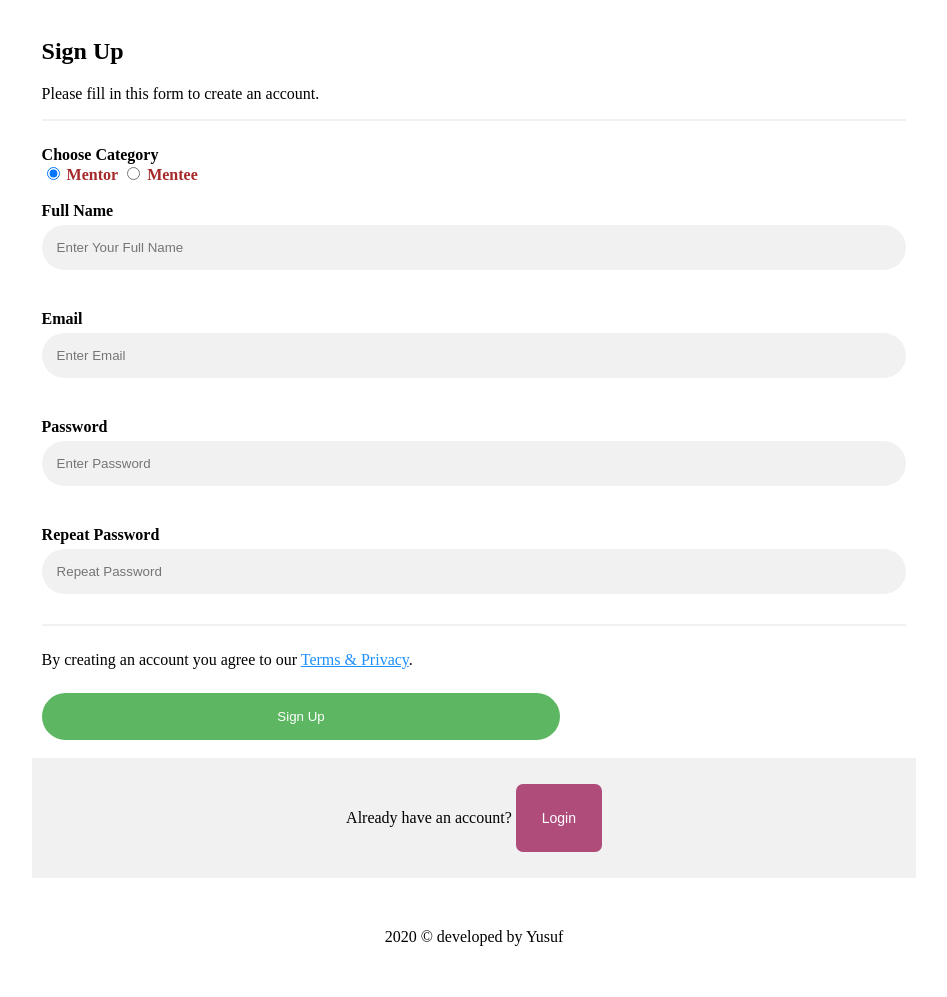
After one commit to Ola-Yusuf/mentorship, a PHP site: page /ui/index.html in a window 1280 px wide. The commit adds this page. Shown: the whole page, without its empty margins (166-1113 px from the left). Run offline with PHP 8.4, Linux system fonts and the light colour scheme.

Commit message:
create index page and set up profile view

```diff
--- /dev/null
+++ b/ui/index.html
@@ -0,0 +1,113 @@
+<!DOCTYPE html>
+<html lang="en">
+<head>
+  <meta charset="UTF-8">
+  <meta name="viewport" content="width=device-width, initial-scale=1.0">
+  <title>Mentorship</title>
+  <link rel="stylesheet" href="style/style.css">
+</head>
+<body>
+  <section id="signUpSection">
+    <div id="inner-div ">
+    <form action="" id="signUpForm">
+      <div class="container" >
+        <h1>Sign Up</h1>
+        <p>Please fill in this form to create an account.</p>
+        <hr>
+        <label for="category"><b>Choose Category</b></label>
+        <div>
+        <input checked="checked" type="radio" name="category" id="rd1" value="mentor"/>
+        <label for="rd1"><b style="color: brown;"> Mentor</b></label>
+
+        <input type="radio" name="category" id="rd2" value="mentee"/>
+        <label for="rd2"> <b style="color: brown;"> Mentee </b></label>
+        </div>
+        <br>
+
+        <label for="name"><b>Full Name</b></label><br>
+        <input type="text" placeholder="Enter Your Full Name" name="name" id="name" required>
+        <br><br>
+
+        <label for="email"><b>Email</b></label><br>
+        <input type="email" placeholder="Enter Email" name="email" id="email" required>
+        <br><br>
+
+        <label for="password"><b>Password</b></label><br>
+        <input type="password" placeholder="Enter Password" name="password" id="password" required>
+        <br><br>
+
+        <label for="password-repeat"><b>Repeat Password</b></label><br>
+        <input type="password" placeholder="Repeat Password" name="password-repeat" id="password-repeat" required>
+        <hr>
+
+        <p>By creating an account you agree to our <a href="#">Terms & Privacy</a>.</p>
+        <button type="submit" class="registerbtn">Sign Up</button>
+      </div>
+      <div class="container signin">
+        <p>Already have an account? <button id="loginButton" type="button">Login</button></p>
+      </div>
+    </form>
+    </div>
+  </section>
+  <section id="loginSection">
+    <div class="container">
+      <div id="inner-div ">
+      <form action="" id="loginForm">
+        <div class="container" >
+          <h1>Login</h1>
+          <p>Please fill in this form to create an account.</p>
+          <hr>
+          <label for="category"><b>Choose Category</b></label>
+          <div>
+          <input checked="checked" type="radio" name="login_category" id="rd11" value="mentor"/>
+          <label for="rd1"> <b style="color: brown;"> Mentor </b></label>
+
+          <input type="radio" name="login_category" id="rd22" value="mentee"/>
+          <label for="rd2"><b style="color: brown;"> Mentee </b></label>
+          </div>
+          <br>
+
+          <label for="email"><b>Email</b></label><br>
+          <input type="text" placeholder="Enter Email" disabled name="login_email" id="login_email" required>
+          <br><br>
+
+          <label for="password"><b>Password</b></label><br>
+          <input type="password" placeholder="Enter Password" name="login_password"  disabled id="login_password" required>
+          <br><br>
+          <button type="submit" class="registerbtn">Login</button>
+        </div>
+        <div class="container signin">
+          <p>Yet to register? <button id="signUpButton" type="button">Sign Up</button></p>
+        </div>
+      </form>
+    </div>
+    </div>
+  </section>
+  <section id="profileSection">
+    <div class="container">
+      <div id="profile_info">
+        <table>
+          <thead>
+            <tr><th colspan="2"> <strong> PROFILE </strong></th></tr>
+          </thead>
+          <tbody>
+            <tr><td>Category</td><td id="userCategory">None</td></tr>
+            <tr><td>Full Name</td><td id="profile_fullname">None</td></tr>
+            <tr><td>Email Address</td><td id="profile_email">None</td></tr>
+            <tr><td>Created On</td><td id="profile_created_on">None</td></tr>
+            <tr id="listOfMentor"><td>Mentors</td><td id="menteesMentor">None</td></tr>
+          </tbody>
+        </table>
+      </div>
+      <div class="container signin">
+        <p><button id="logoutButton" type="button">Logout</button></p>
+      </div>
+    </div>
+  </section>
+  <footer id="footer">
+    <div id="footer_content" align-text=center> 2020 &copy; developed by Yusuf </div>
+  </footer>
+
+  <script type="text/javascript" src="js/api.js"></script>
+</body>
+</html>
--- a/ui/js/api.js
+++ b/ui/js/api.js
@@ -1,6 +1,6 @@
  class Api {
   constructor() {
-    this.production = true;
+    this.production = false;
     if(this.production){
       this.api = "https://secure-reef-39872.herokuapp.com/api/"; //production api
     }else{
@@ -31,36 +31,95 @@
     return this.api+"mentor_of_mentee.php?mentee_id="+id;
     }
 
-    async signUp(url, myForm){
-      let formdata = new FormData(myForm);
-      let request = new Request(url, { method: "POST",
-                                       body: formdata });
-      return await fetch(request);
+}
+
+document.addEventListener('DOMContentLoaded', function() {
+
+let x = new Api();
+const signUpForm = document.querySelector('#signUpForm'),
+       signUpButton = document.querySelector('#signUpButton'),
+       loginButton = document.querySelector('#loginButton'),
+       logoutButton = document.querySelector('#logoutButton');
+
+let signUpSection = document.getElementById('signUpSection'),
+     profileSection = document.getElementById('profileSection'),
+     loginSection = document.getElementById('loginSection'),
+
+     userCategory = document.getElementById('userCategory'),
+     profile_fullname = document.getElementById('profile_fullname'),
+     profile_email = document.getElementById('profile_email'),
+     profile_created_on = document.getElementById('profile_created_on'),
+     listOfMentor = document.getElementById('listOfMentor'),
+     menteesMentor = document.getElementById('menteesMentor'),
+    password = document.getElementById("password"),
+    confirm_password = document.getElementById("password-repeat");
+
+if(sessionStorage.getItem("Token") !== null){
+  signUpSection.style.display = "none";
+  profileSection.style.display = "block";
+  loginSection.style.display = "none"
+
+  //ste profile details
+  userCategory.innerText = sessionStorage.getItem("Category");
+  profile_fullname.innerText  = sessionStorage.getItem("Name");
+  profile_email.innerText  = sessionStorage.getItem("Email");
+  profile_created_on.innerText  = sessionStorage.getItem("Created");
+
+  //check if user is mentor
+  if(sessionStorage.getItem("Category") == 'mentor'){
+    listOfMentor.style.display = "none";
     }
+  else if(sessionStorage.getItem("Category") == 'mentee'){
+      // listOfMentor.style.display = "block";
+      menteesMentor.innerText = sessionStorage.getItem("Mentor");
+    }
+}else{
+  signUpSection.style.display = "block";
+  profileSection.style.display = "none";
+  loginSection.style.display = "none"
 }
+
+logoutButton.addEventListener('click', () => {
+    sessionStorage.clear();
+    signUpSection.style.display = "block";
+    profileSection.style.display = "none";
+    loginSection.style.display = "none";
+})
+
+loginButton.addEventListener('click', () => {
+  if(sessionStorage.getItem("Token") == true){
+    signUpSection.style.display = "none";
+    profileSection.style.display = "block";
+    loginSection.style.display = "none";
+  }else{
+    signUpSection.style.display = "none";
+    profileSection.style.display = "none";
+    loginSection.style.display = "block";
+  }
+})
+
+signUpButton.addEventListener('click', () => {
+  if(sessionStorage.getItem("Token") == true){
+    signUpSection.style.display = "none";
+    profileSection.style.display = "block";
+    loginSection.style.display = "none";
+  }else{
+    signUpSection.style.display = "block";
+    profileSection.style.display = "none";
+    loginSection.style.display = "none";
+  }
+})
 
 
 
-
-document.addEventListener('DOMContentLoaded', function() {
-
-  let x = new Api();
-console.log(x.getMentorSignupEndpoint())
-
-const signUpForm = document.querySelector('#signUpForm')
-
-signUpForm.addEventListener('submit', async(e) => {
+//signup for mentor and mentee
+signUpForm.addEventListener('submit', (e) => {
   e.preventDefault()
-  // await signUp(url, myForm);
+  if(password.value != confirm_password.value) {
+    alert("Password not match");
+    return null;
+  }
   let inputData = JSON.stringify(Object.fromEntries(new FormData(event.target)));
-  console.log(delete inputData['password-repeat']);
-  console.log(JSON.parse(inputData));
-  let submittable = {
-                    'name': JSON.parse(inputData).name,
-                    'email': JSON.parse(inputData).email,
-                    'password': JSON.parse(inputData).password
-                  }
-  console.log(submittable);
 
   let signUpUrl = null;
   if(JSON.parse(inputData).category == 'mentor'){
@@ -69,7 +128,7 @@ signUpForm.addEventListener('submit', async(e) => {
      signUpUrl = x.getMenteeSignupEndpoint();
   }
 
-    fetch(signUpUrl, {
+  fetch(signUpUrl, {
       method: 'POST',
       body: inputData,
       headers: {
@@ -79,19 +138,58 @@ signUpForm.addEventListener('submit', async(e) => {
       if (response.ok) {
         return response.json();
       }
-      // console.log(response.status)
       return Promise.reject(response);
     }).then(function (data) {
-      console.log(data);
-      // // console.log(data.status)
+      if(data.status != 422){
+          signUpSection.style.display = "none";
+          profileSection.style.display = "block";
+          loginSection.style.display = "none"
+        //set session variable
+          sessionStorage.setItem("Token", data.token);
+          sessionStorage.setItem("Name", data.profile.name);
+          sessionStorage.setItem("Email", data.profile.email);
+          sessionStorage.setItem("Created", data.profile.created);
+          sessionStorage.setItem("Category", data.category);
 
-    }).catch(function (error) {
-      console.warn(error);
-      // console.log(error.status)
+          userCategory.innerText = data.category;
+          profile_fullname.innerText  = data.profile.name;
+          profile_email.innerText  = data.profile.email;
+          profile_created_on.innerText  = data.profile.created;
+          if(data.category == 'mentor'){
+            listOfMentor.style.display = "none";
+          }else{
+          // sessionStorage.setItem("User", 'mentee');
+          sessionStorage.setItem("Mentee_id", data.profile.mentee_id);
 
+          for (let index = 0; index < data.mentors.length; index++) {
+            if(menteesMentor.innerText !== "None"){
+              menteesMentor.innerText = menteesMentor.innerText + ', '+ data.mentors[index].mentor_name ;
+            }else{
+              menteesMentor.innerText = data.mentors[index].mentor_name;
+            }
+          }
+          sessionStorage.setItem("Mentor", menteesMentor.innerText);
+        }
+        alert(data.message);
+      }else{
+        // (data.error)
+    sessionStorage.clear();
+
+        alert(data.error);
+      }
+    }).catch(function (error)  {
+      alert(error);
     });
 
-})
+});
+
+//login for mentor and mentee
+loginForm.addEventListener('submit', (e) => {
+  e.preventDefault()
+  alert("Not Implemented");
+});
+
+
 
 
 
--- a/ui/js/app.js
+++ /dev/null
@@ -1,2 +0,0 @@
-import Api from './api';
-console.log((new Api).getDatabaseSetupEndPoint());
--- a/ui/style/style.css
+++ b/ui/style/style.css
@@ -21,8 +21,9 @@ body {
 
 /* Full-width input fields */
 input[type="text"],
+input[type="email"],
 input[type="password"] {
-  width: 60%;
+  width: 100%;
   padding: 15px;
   border-radius: 40px;
   margin: 5px 0 22px 0;
@@ -32,6 +33,7 @@ input[type="password"] {
 }
 
 input[type="text"]:focus,
+input[type="email"]:focus,
 input[type="password"]:focus {
   background-color: #ddd;
   outline: none;
@@ -70,3 +72,40 @@ a {
   background-color: #f1f1f1;
   text-align: center;
 }
+
+#loginSection,
+#profileSection {
+  display: none;
+}
+
+#footer_content {
+  padding-top: 4%;
+  padding-bottom: 4%;
+  text-align: center;
+}
+
+#outer-div {
+  width: 100%;
+  text-align: center;
+  background-color: #0666a3;
+}
+
+#inner-div {
+  display: inline-block;
+  margin: 0 auto;
+  padding: 3px;
+  background-color: #8ebf42;
+}
+
+button[type="button"] {
+  background-color: #af4c7a; /* Green */
+  border: none;
+  color: white;
+  /* padding: 3px; */
+  padding: 3%;
+  text-align: center;
+  text-decoration: none;
+  display: inline-block;
+  font-size: 14px;
+  border-radius: 7px;
+}
```
Also changed, not shown: ui/mentorship.html (deleted, +0 -72 lines), ui/js/script.js (deleted).
